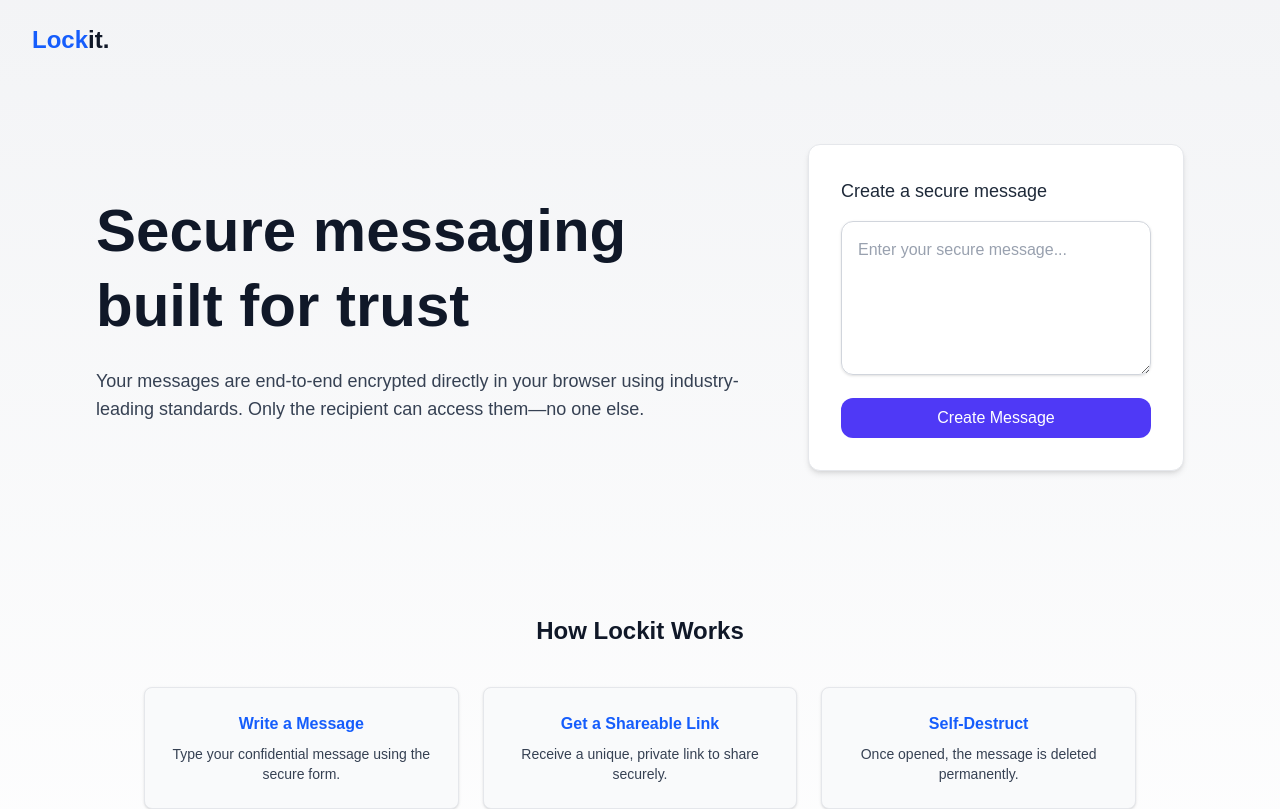
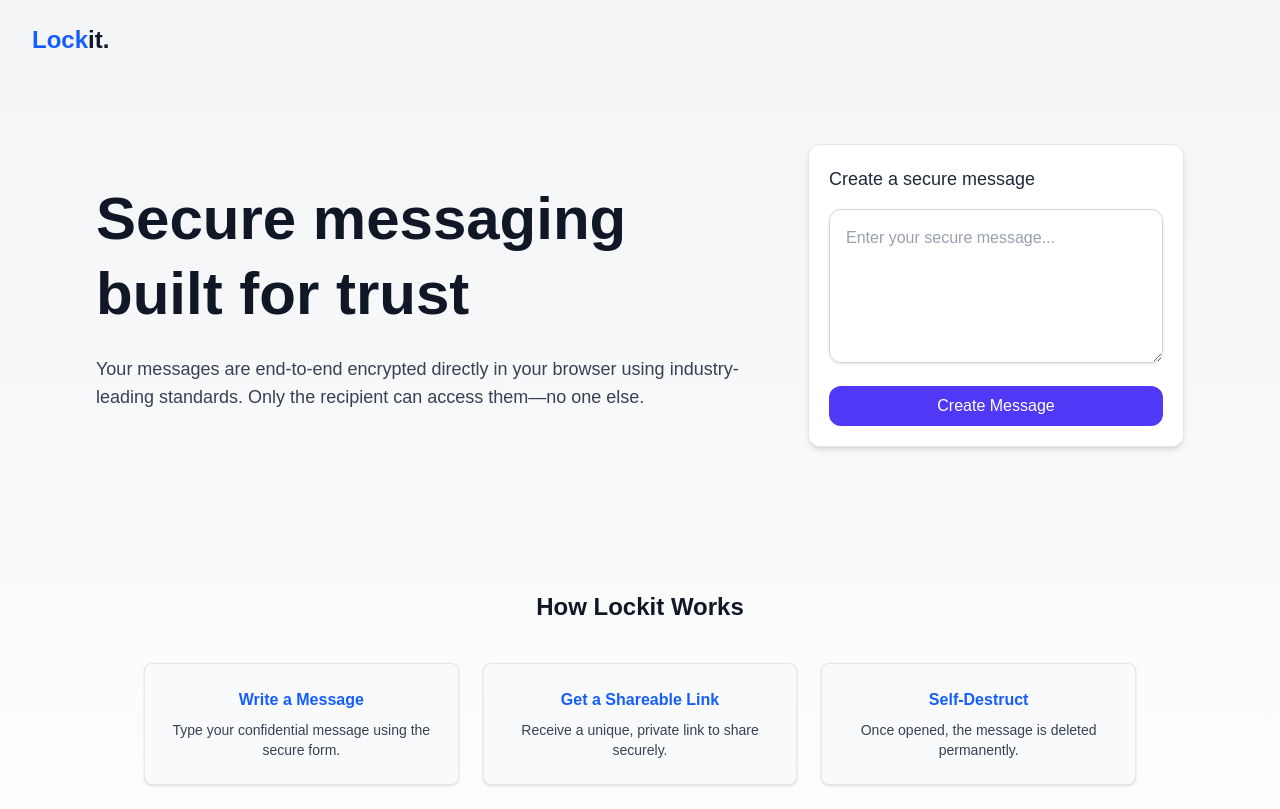
Before and after one commit to devtofunmi/lockit, a Next.js app: page / in a window 1280 px wide. Shown: the top 809 px of the page. Built offline with nearby package versions, Linux system fonts and the light colour scheme.

Commit message:
hompepage

```diff
--- a/pages/index.tsx
+++ b/pages/index.tsx
@@ -1,9 +1,10 @@
 import { useState } from 'react';
 import MessageForm from '@/components/MessageForm';
-import MessageSuccess from '@/components/MessageSuccess';
+import MessageCreated from '@/components/MessageCreated';
+
 
 export default function HomePage() {
-  const [link, setLink] = useState<string | null>(null);
+  const [link, setLink] = useState<{ id: string; key: string } | null>(null);
 
   return (
     <main className="min-h-screen bg-gradient-to-b from-gray-100 to-white text-gray-900 px-4 py-6 flex flex-col justify-between">
@@ -24,9 +25,9 @@ export default function HomePage() {
         </section>
 
         {/* Message Form */}
-        <section className="bg-white rounded-xl shadow-md p-8 w-full md:w-[500px] border border-gray-200">
-          {link ? (
-            <MessageSuccess link={link} />
+        <section className="bg-white rounded-xl shadow-md p-5 w-full md:w-[500px] border border-gray-200">
+      {link ? (
+            <MessageCreated messageId={link.id} encryptionKey={link.key} />
           ) : (
             <>
               <h2 className="text-lg font-medium text-gray-800 mb-4">
@@ -34,11 +35,12 @@ export default function HomePage() {
               </h2>
               <MessageForm
                 onNewMessage={(newMessage) => {
-                  setLink(`/message/${newMessage.id}`);
+                  setLink({ id: newMessage.id, key: newMessage.key });
                 }}
               />
             </>
           )}
+
         </section>
       </div>
 
@@ -69,7 +71,7 @@ export default function HomePage() {
         <p className="mt-1">
           Built with care by{' '}
           <a
-            href="https://devtofunmi.vercel.app"
+            href="www.tofunmi.xyz"
             target="_blank"
             rel="noopener noreferrer"
             className="font-semibold hover:underline"
```
